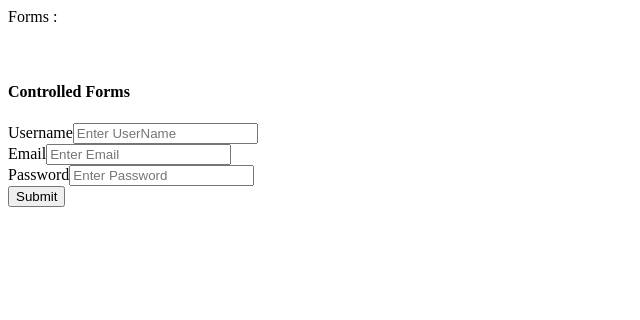
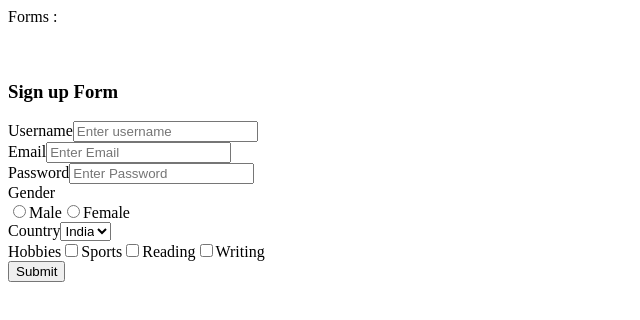
Before and after one commit to jayant636/React-19-Practice, a React (Vite) app: page / in a window 1280 px wide. Shown: the top 320 px of the page, without its empty margins (0-640 px from the left). Built offline with nearby package versions, Linux system fonts and the light colour scheme.

Commit message:
Dynamic Forms

```diff
--- a/src/App.jsx
+++ b/src/App.jsx
@@ -1,12 +1,13 @@
 import React from "react";
 import Header from "./Header";
-import Controlledforms from "./Controlledforms";
+import SignIn from "./DynamicForms/SignIn";
+import SignUp from "./DynamicForms/SignUp";
 
 const App = () => {
   return (
     <>
       <Header />
-      <Controlledforms />
+      <SignUp />
     </>
   );
 };
--- /dev/null
+++ b/src/DynamicForms/CustomForm.jsx
@@ -0,0 +1,48 @@
+import React, { useState } from "react";
+import InputForm from "./InputForm";
+
+const CustomForm = ({ config, onSubmit }) => {
+  // To set the initial value in the form
+  const initData = config.reduce((acc, field) => {
+    acc[field.name] = "";
+    return acc;
+  }, {});
+
+  // To manage the input change handler
+
+  const [data, setData] = useState(initData);
+
+  function inputHandler(e) {
+    e.preventDefault();
+    const { name, value } = e.target;
+    const newData = { ...data, [name]: value };
+    setData(newData);
+    console.log(data);
+  }
+
+  // To manage the submit handler
+  function submitHandler(e) {
+    e.preventDefault();
+    onSubmit(data);
+  }
+
+  return (
+    <>
+      <form onSubmit={submitHandler}>
+        {config.map((input) => {
+          return (
+            <InputForm
+              key={input.id}
+              value={data[input.name]}
+              onChange={inputHandler}
+              {...input}
+            />
+          );
+        })}
+        <button type="submit">Submit</button>
+      </form>
+    </>
+  );
+};
+
+export default CustomForm;
--- /dev/null
+++ b/src/DynamicForms/CustomSignUp.jsx
@@ -0,0 +1,41 @@
+import React, { useState } from "react";
+import InputForm from "./InputForm";
+
+export const CustomSignUp = ({ config, onSubmit }) => {
+  const initData = config.reduce((acc, field) => {
+    acc[field.name] = "";
+    return acc;
+  }, {});
+
+  const [signUpData, setSignupData] = useState(initData);
+
+  function onChangeHandler(e) {
+    const { name, value } = e.target;
+    const newData = { ...signUpData, [name]: value };
+    setSignupData(newData);
+    console.log(signUpData);
+  }
+
+  function submitHandler(e) {
+    e.preventDefault();
+    onSubmit(signUpData);
+  }
+
+  return (
+    <>
+      <form onSubmit={submitHandler}>
+        {config.map((signUp) => {
+          return (
+            <InputForm
+              {...signUp}
+              key={signUp.id}
+              onChange={onChangeHandler}
+              value={signUpData[signUp.name]}
+            />
+          );
+        })}
+        <button type="submit">Submit</button>
+      </form>
+    </>
+  );
+};
--- /dev/null
+++ b/src/DynamicForms/Data.js
@@ -0,0 +1,106 @@
+export const SIGN_IN_DATA = [
+  {
+    id: "name",
+    name: "name",
+    type: "text",
+    placeholder: "Enter Name",
+    label: "Name",
+  },
+  {
+    id: "email",
+    name: "email",
+    type: "email",
+    placeholder: "Enter Email",
+    label: "Email",
+  },
+  {
+    id: "password",
+    name: "password",
+    type: "password",
+    placeholder: "Enter Password",
+    label: "Password",
+  },
+];
+
+export const SIGN_UP_DATA = [
+  {
+    id: "username",
+    name: "username",
+    type: "text",
+    placeholder: "Enter username",
+    label: "Username",
+  },
+  {
+    id: "email",
+    name: "email",
+    type: "email",
+    placeholder: "Enter Email",
+    label: "Email",
+  },
+  {
+    id: "password",
+    name: "password",
+    type: "password",
+    placeholder: "Enter Password",
+    label: "Password",
+  },
+  {
+    id: "gender",
+    name: "gender",
+    type: "radio",
+    placeholder: "",
+    label: "Gender",
+    options: [
+      {
+        label: "Male",
+        value: "male",
+      },
+      {
+        label: "Female",
+        value: "female",
+      },
+    ],
+  },
+  {
+    id: "country",
+    name: "country",
+    placeholder: "",
+    label: "Country",
+    type: "select",
+    options: [
+      {
+        label: "India",
+        value: "india",
+      },
+      {
+        label: "USA",
+        value: "usa",
+      },
+      {
+        label: "UAE",
+        value: "uae",
+      },
+    ],
+  },
+  {
+    id: "hobbies",
+    name: "hobbies",
+    placeholder: "",
+    label: "Hobbies",
+    type: "checkbox",
+    options: [
+      {
+        label: "Sports",
+        value: "sports",
+      },
+      {
+        label: "Reading",
+        value: "reading",
+      },
+      {
+        label: "Writing",
+        value: "writing",
+      },
+    ],
+  },
+];
--- /dev/null
+++ b/src/DynamicForms/InputForm.jsx
@@ -0,0 +1,93 @@
+import React from "react";
+
+const InputForm = ({
+  id,
+  value,
+  onChange,
+  options,
+  name,
+  placeholder,
+  type,
+  label,
+}) => {
+  const RadioComponent = type === "radio" && (
+    <div>
+      {options.map((option) => {
+        return (
+          <label key={option.value}>
+            <input
+              type={type}
+              name={name}
+              onChange={onChange}
+              value={option.value}
+              checked={value === option.value}
+            />
+            {option.label}
+          </label>
+        );
+      })}
+    </div>
+  );
+
+  const Selectcomponent = type === "select" && (
+    <select id={id} name={name} onChange={onChange}>
+      {options.map((item) => {
+        return (
+          <option key={item.value} value={item.value}>
+            {item.label}
+          </option>
+        );
+      })}
+    </select>
+  );
+
+  function handleCheckbox(e) {
+    const newValue = e.target.checked
+      ? [...value, e.target.value]
+      : value.filter((item) => item !== e.target.value);
+    onChange({ target: { name, value: newValue } });
+  }
+
+  const CheckBoxComponent = type === "checkbox" && (
+    <>
+      {options.map((option) => {
+        return (
+          <label key={option.value}>
+            <input
+              type="checkbox"
+              onChange={handleCheckbox}
+              name={name}
+              value={option.value}
+              checked={value.includes(option.value)}
+            />
+            {option.label}
+          </label>
+        );
+      })}
+    </>
+  );
+
+  return (
+    <div>
+      <label htmlFor={id}>{label}</label>
+      {type === "radio" ? (
+        RadioComponent
+      ) : type === "select" ? (
+        Selectcomponent
+      ) : type === "checkbox" ? (
+        CheckBoxComponent
+      ) : (
+        <input
+          id={id}
+          type={type}
+          onChange={onChange}
+          value={value}
+          name={name}
+          placeholder={placeholder}
+        />
+      )}
+    </div>
+  );
+};
+
+export default InputForm;
--- /dev/null
+++ b/src/DynamicForms/SignIn.jsx
@@ -0,0 +1,17 @@
+import React from "react";
+import CustomForm from "./CustomForm";
+import { SIGN_IN_DATA } from "./Data";
+
+const SignIn = () => {
+  function submitHandler(data) {
+    console.log(data);
+  }
+
+  return (
+    <>
+      <CustomForm config={SIGN_IN_DATA} onSubmit={submitHandler} />
+    </>
+  );
+};
+
+export default SignIn;
--- /dev/null
+++ b/src/DynamicForms/Signup.jsx
@@ -0,0 +1,20 @@
+import React from "react";
+import { CustomSignUp } from "./CustomSignUp";
+import { SIGN_UP_DATA } from "./Data";
+
+const SignUp = () => {
+  function submitHandler(data) {
+    console.log(data);
+  }
+
+  return (
+    <>
+      <h3>Sign up Form</h3>
+      <div>
+        <CustomSignUp config={SIGN_UP_DATA} onSubmit={submitHandler} />
+      </div>
+    </>
+  );
+};
+
+export default SignUp;
```
